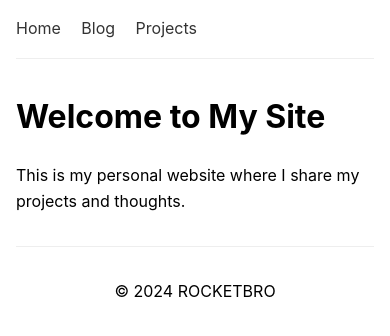
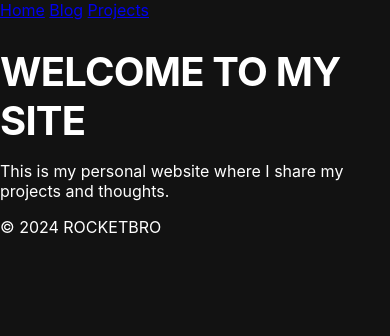
Before and after one commit to rocketbro/rocketbro.github.io, a Jekyll site: the page built from index.md, in a window 390 px wide. Shown: the top 336 px of the page. Built offline with Jekyll 4.4.1, drawn with Linux system fonts in a browser that asks for light colours.

Commit message:
add dark theme

```diff
--- a/_layouts/default.html
+++ b/_layouts/default.html
@@ -5,7 +5,7 @@
     <meta charset="UTF-8">
     <meta name="viewport" content="width=device-width, initial-scale=1.0">
     <title>{% if page.title %}{{ page.title }} - {% endif %}{{ site.title }}</title>
-    <link rel="stylesheet" href="{{ '/assets/css/style.css' | relative_url }}">
+    <link rel="stylesheet" href="{{ '/assets/css/dark-theme.css' | relative_url }}">
     {% feed_meta %}
     {% seo %}
 </head>
--- /dev/null
+++ b/assets/css/dark-theme.css
@@ -0,0 +1,87 @@
+/* Dark theme base styles */
+:root {
+  --background-dark: #121212;
+  --text-primary: #ffffff;
+  --text-accent: #FF6B35;
+  --button-color: #C19A50;
+}
+
+body {
+  background-color: var(--background-dark);
+  color: var(--text-primary);
+  font-family: -apple-system, BlinkMacSystemFont, 'Segoe UI', Roboto, Oxygen, Ubuntu, sans-serif;
+  margin: 0;
+  padding: 0;
+}
+
+/* Typography */
+h1 {
+  font-size: 3.5rem;
+  font-weight: 700;
+  letter-spacing: -0.02em;
+  margin-bottom: 1rem;
+  text-transform: uppercase;
+}
+
+h2 {
+  color: var(--text-accent);
+  font-family: 'Courier New', monospace;
+  font-size: 1.8rem;
+  line-height: 1.4;
+  margin-top: 2rem;
+}
+
+/* Container and layout */
+.container {
+  max-width: 1200px;
+  margin: 0 auto;
+  padding: 2rem;
+}
+
+/* Button styles */
+.button {
+  background-color: var(--button-color);
+  border: none;
+  border-radius: 25px;
+  color: var(--background-dark);
+  cursor: pointer;
+  font-size: 1.1rem;
+  padding: 1rem 2rem;
+  text-align: center;
+  text-decoration: none;
+  transition: all 0.3s ease;
+}
+
+.button:hover {
+  opacity: 0.9;
+  transform: translateY(-2px);
+}
+
+/* Code snippet styling */
+pre, code {
+  background-color: rgba(255, 255, 255, 0.1);
+  border-radius: 4px;
+  font-family: 'Courier New', monospace;
+  padding: 0.2em 0.4em;
+}
+
+/* Navigation */
+.nav-container {
+  padding: 1rem;
+  background-color: rgba(0, 0, 0, 0.5);
+}
+
+/* Mobile responsiveness */
+@media (max-width: 768px) {
+  h1 {
+    font-size: 2.5rem;
+  }
+
+  h2 {
+    font-size: 1.5rem;
+  }
+
+  .container {
+    padding: 1rem;
+  }
+}
```
